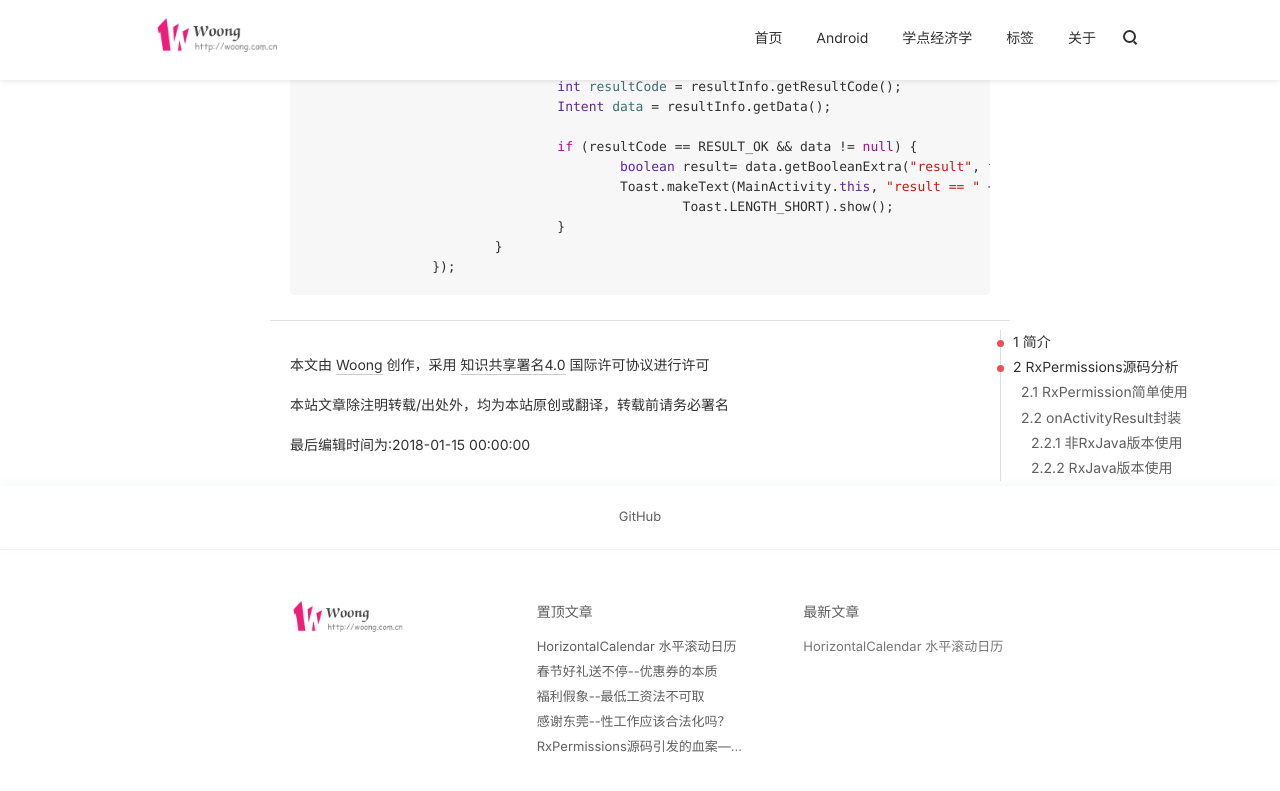
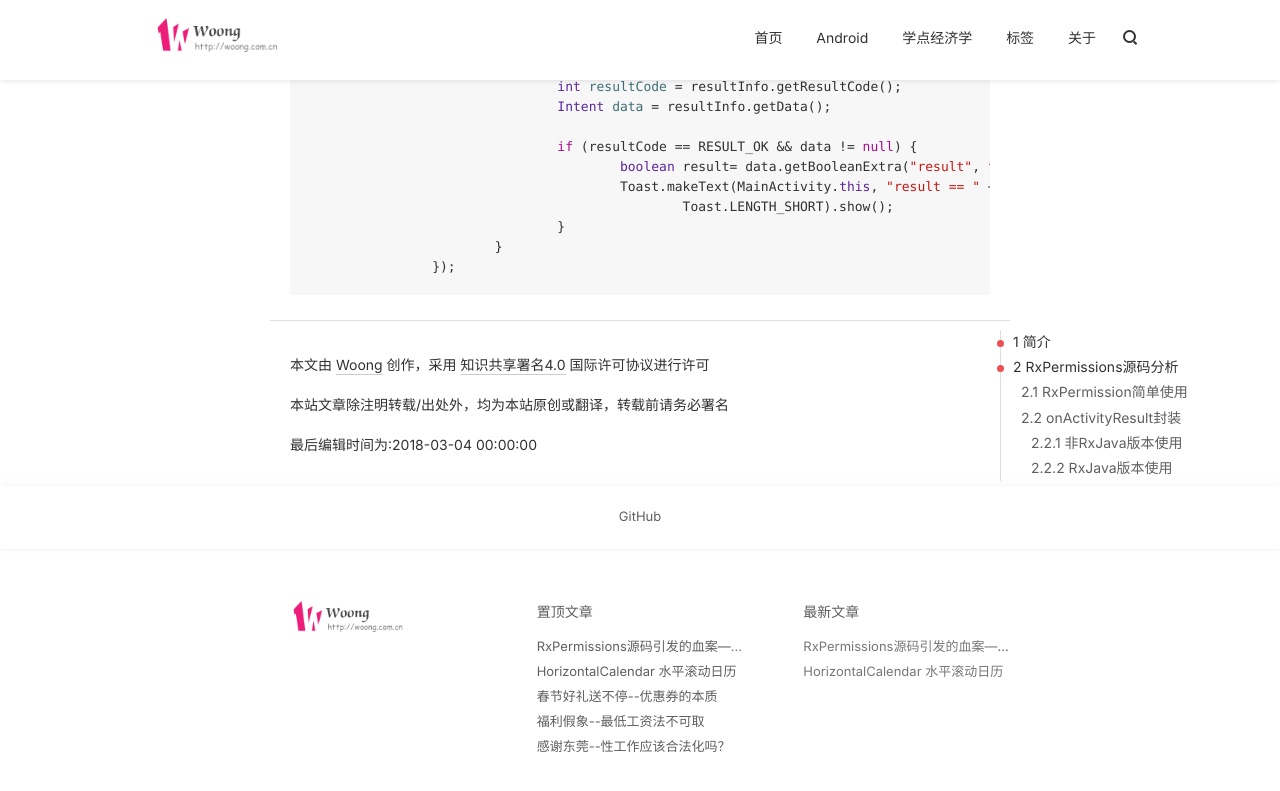
Before and after one commit to j1406493495/j1406493495.github.io, a Jekyll site: the page built from _posts/android/2018-03-04-RxPermissions源码引发的血案——onActivityResult封装.md, in a window 1280 px wide and 900 px high, scrolled down 8001 px. Shown: the top 791 px of the window. Built offline with Jekyll 4.4.1, drawn with Linux system fonts in a browser that asks for light colours; nearby versions of some CDN libraries; comment, search, counter and statistics services are not loaded; some of the changed text lies outside the part shown.

Commit message:
[Bug XXXX] tag change Cause: None Solution: None Fixed Version: None Branch: None

```diff
--- a/_posts/android/2018-03-04-RxPermissions源码引发的血案——onActivityResult封装.md
+++ b/_posts/android/2018-03-04-RxPermissions源码引发的血案——onActivityResult封装.md
@@ -1,10 +1,10 @@
 ---
 layout: blog
-economics: true
+android: true
 istop: true
 title: "RxPermissions源码引发的血案——onActivityResult封装"
 background-image: https://o243f9mnq.qnssl.com/2017/06/116099051.jpg
-date:  2018-01-15
+date:  2018-03-04
 category:  Android
 tags:
 -  Android
```
